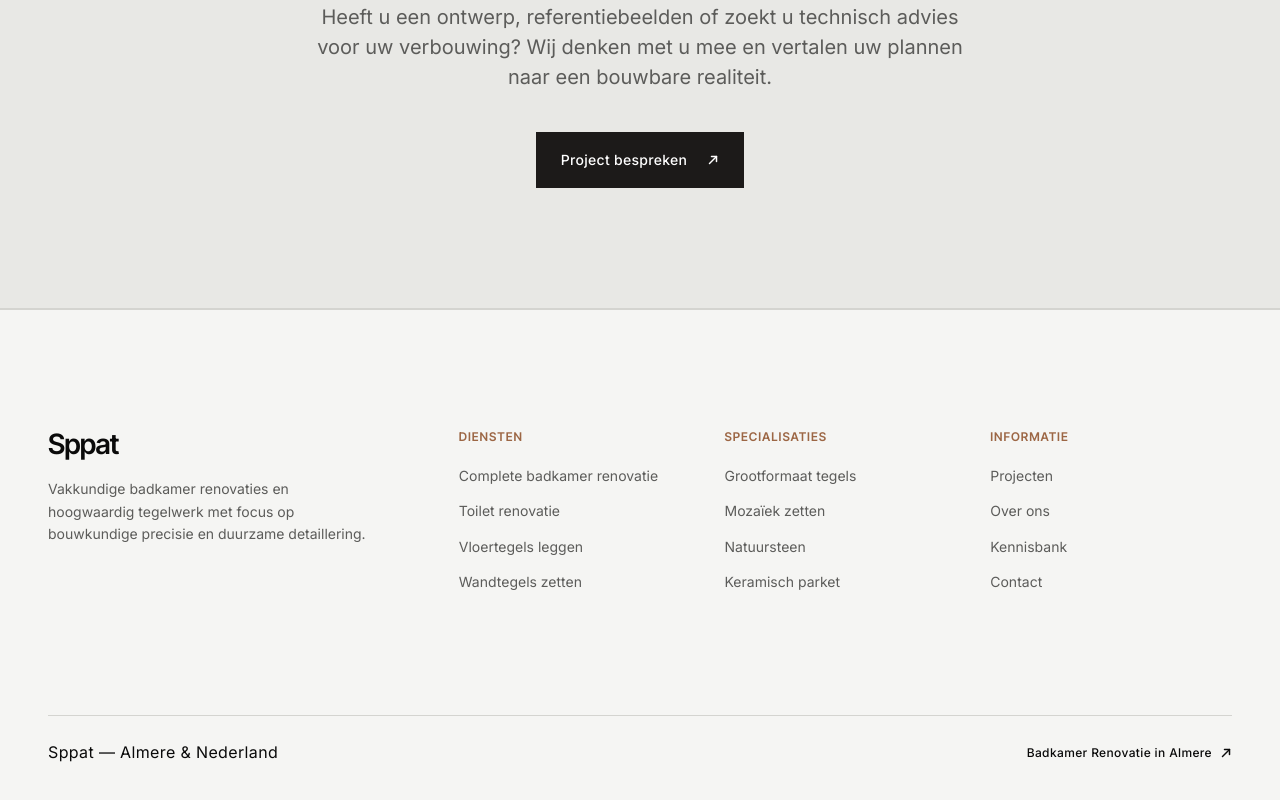
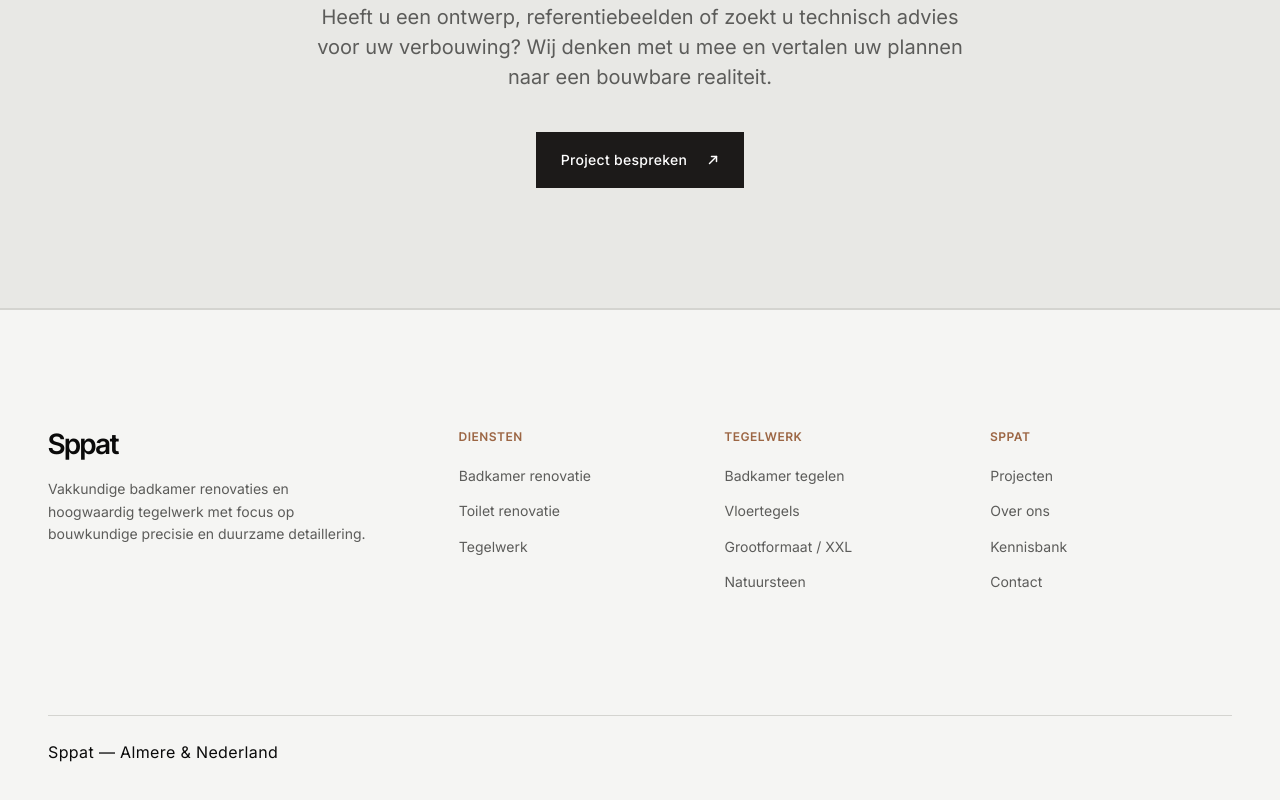
Before and after one commit to davidhov1993-ux/SPPAT, a React (Vite) app: page / in a window 1280 px wide. Shown: the part 3975-4775 px from the top of the page. Built offline with nearby package versions, Linux system fonts and the light colour scheme.

Commit message:
Consolidate footer information architecture

```diff
--- a/src/components/Footer.tsx
+++ b/src/components/Footer.tsx
@@ -1,21 +1,19 @@
 import business from '../content/business-input.json'
-import CtaArrow from './CtaArrow'
 
 const dienstenLinks: [string, string][] = [
-  ['Complete badkamer renovatie', '/complete-badkamer-renovatie/'],
+  ['Badkamer renovatie', '/complete-badkamer-renovatie/'],
   ['Toilet renovatie', '/complete-toilet-renovatie/'],
-  ['Vloertegels leggen', '/tegelwerk/vloer-tegelen/'],
-  ['Wandtegels zetten', '/tegelwerk/wand-tegelen/']
+  ['Tegelwerk', '/tegelwerk/']
 ]
 
-const specialisatiesLinks: [string, string][] = [
-  ['Grootformaat tegels', '/specialisaties/grootformaat-tegels/'],
-  ['Mozaïek zetten', '/specialisaties/mozaiek-zetten/'],
-  ['Natuursteen', '/specialisaties/natuursteen/'],
-  ['Keramisch parket', '/specialisaties/keramisch-parket/']
+const tegelwerkLinks: [string, string][] = [
+  ['Badkamer tegelen', '/tegelwerk/badkamer-tegelen/'],
+  ['Vloertegels', '/tegelwerk/vloer-tegelen/'],
+  ['Grootformaat / XXL', '/specialisaties/grootformaat-tegels/'],
+  ['Natuursteen', '/specialisaties/natuursteen/']
 ]
 
-const informatieLinks: [string, string][] = [
+const sppatLinks: [string, string][] = [
   ['Projecten', '/projecten/'],
   ['Over ons', '/over-ons/'],
   ['Kennisbank', '/kennisbank/'],
@@ -27,73 +25,20 @@ export default function Footer() {
     <footer className="site-footer">
       <div className="container footer-container">
         <div className="footer-grid">
-          {/* Column 1: Brand & Contact if available */}
           <div className="footer-col footer-col-brand">
-            <a href="/" className="wordmark" aria-label="Sppat homepage">
-              Sppat
-            </a>
-            <p className="footer-brand-desc">
-              Vakkundige badkamer renovaties en hoogwaardig tegelwerk met focus op bouwkundige precisie en duurzame detaillering.
-            </p>
+            <a href="/" className="wordmark" aria-label="Sppat homepage">Sppat</a>
+            <p className="footer-brand-desc">Vakkundige badkamer renovaties en hoogwaardig tegelwerk met focus op bouwkundige precisie en duurzame detaillering.</p>
             {business.address && <p className="footer-meta">{business.address}</p>}
-            {business.phone && (
-              <p className="footer-meta">
-                <a href={`tel:${business.phone}`}>{business.phone}</a>
-              </p>
-            )}
-            {business.email && (
-              <p className="footer-meta">
-                <a href={`mailto:${business.email}`}>{business.email}</a>
-              </p>
-            )}
+            {business.phone && <p className="footer-meta"><a href={`tel:${business.phone}`}>{business.phone}</a></p>}
+            {business.email && <p className="footer-meta"><a href={`mailto:${business.email}`}>{business.email}</a></p>}
             {business.kvk && <p className="footer-meta">KVK: {business.kvk}</p>}
             {business.btw && <p className="footer-meta">BTW: {business.btw}</p>}
           </div>
-
-          {/* Column 2: Diensten */}
-          <div className="footer-col">
-            <h2 className="footer-heading">Diensten</h2>
-            <ul className="footer-links">
-              {dienstenLinks.map(([label, href]) => (
-                <li key={href}>
-                  <a href={href}>{label}</a>
-                </li>
-              ))}
-            </ul>
-          </div>
-
-          {/* Column 3: Specialisaties */}
-          <div className="footer-col">
-            <h2 className="footer-heading">Specialisaties</h2>
-            <ul className="footer-links">
-              {specialisatiesLinks.map(([label, href]) => (
-                <li key={href}>
-                  <a href={href}>{label}</a>
-                </li>
-              ))}
-            </ul>
-          </div>
-
-          {/* Column 4: Informatie */}
-          <div className="footer-col">
-            <h2 className="footer-heading">Informatie</h2>
-            <ul className="footer-links">
-              {informatieLinks.map(([label, href]) => (
-                <li key={href}>
-                  <a href={href}>{label}</a>
-                </li>
-              ))}
-            </ul>
-          </div>
+          <div className="footer-col"><h2 className="footer-heading">Diensten</h2><ul className="footer-links">{dienstenLinks.map(([label, href]) => <li key={href}><a href={href}>{label}</a></li>)}</ul></div>
+          <div className="footer-col"><h2 className="footer-heading">Tegelwerk</h2><ul className="footer-links">{tegelwerkLinks.map(([label, href]) => <li key={href}><a href={href}>{label}</a></li>)}</ul></div>
+          <div className="footer-col"><h2 className="footer-heading">Sppat</h2><ul className="footer-links">{sppatLinks.map(([label, href]) => <li key={href}><a href={href}>{label}</a></li>)}</ul></div>
         </div>
-
-        <div className="footer-bottom">
-          <p className="footer-copy">Sppat — Almere &amp; Nederland</p>
-          <a href="/complete-badkamer-renovatie/almere/" className="footer-almere-link">
-            Badkamer Renovatie in Almere
-            <CtaArrow />
-          </a>
-        </div>
+        <div className="footer-bottom"><p className="footer-copy">Sppat — Almere &amp; Nederland</p></div>
       </div>
     </footer>
   )
```
